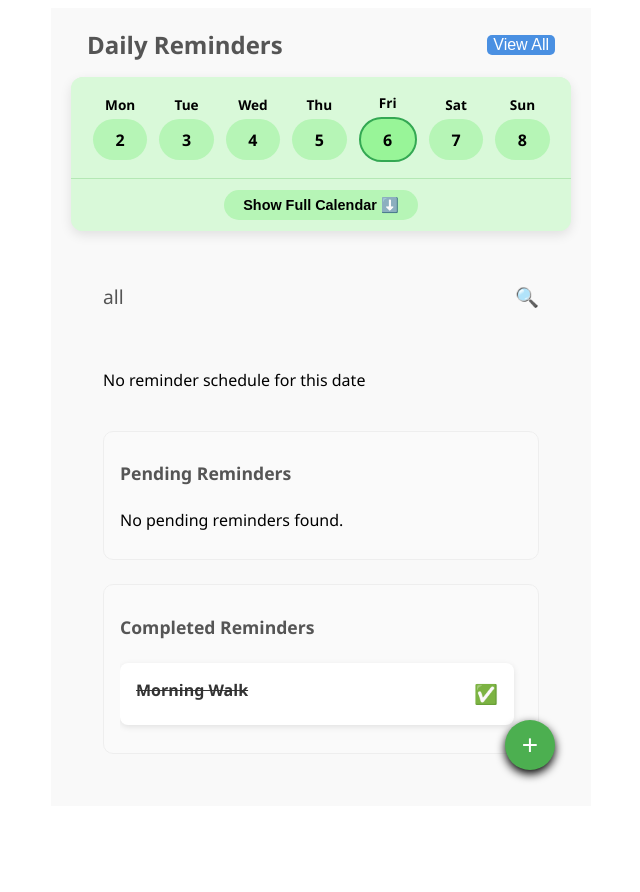
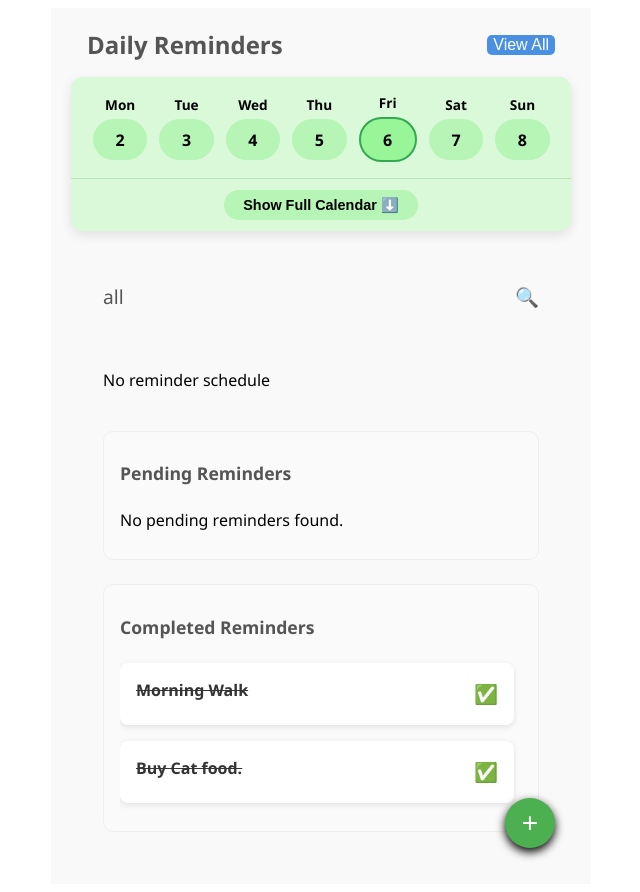
Before and after one commit to ShagunPandey11/Pet-App, a React (Create React App) app: page / in a window 1280 px wide. Shown: the whole page, without its empty margins (319-959 px from the left). Before the commit the page ends 814 px from the top, so only its background shows below. Built offline with nearby package versions, Linux system fonts and the light colour scheme; data requests are answered from the project's data file.

Commit message:
added Readme file to explain details

```diff
--- a/db.json
+++ b/db.json
@@ -14,11 +14,11 @@
     },
     {
       "id": "1749306592755",
-      "title": "Feed brownie",
+      "title": "Feed brownie a chicken",
       "pet": "Brownie",
       "category": "Feeding",
       "note": "",
-      "startdate": "2025-06-08",
+      "startdate": "2025-06-09",
       "endDate": null,
       "time": "19:03",
       "frequency": "Daily",
@@ -35,6 +35,42 @@
       "time": "22:25",
       "frequency": "Daily",
       "status": "pending"
+    },
+    {
+      "id": "1749376231871",
+      "title": "Buy Cat food.",
+      "pet": "Brownie",
+      "category": "Feeding",
+      "note": "",
+      "startdate": "2025-06-04",
+      "endDate": null,
+      "time": "15:25",
+      "frequency": "Daily",
+      "status": "completed"
+    },
+    {
+      "id": "1749376511690",
+      "title": "Regular checkup of Brownie",
+      "pet": "Brownie",
+      "category": "Health",
+      "note": "",
+      "startdate": "2025-06-15",
+      "endDate": null,
+      "time": "08:17",
+      "frequency": "Daily",
+      "status": "pending"
+    },
+    {
+      "id": "1749376704770",
+      "title": "Feed Simba.",
+      "pet": "Simba",
+      "category": "Feeding",
+      "note": "",
+      "startdate": "2025-06-09",
+      "endDate": null,
+      "time": "15:30",
+      "frequency": "Daily",
+      "status": "pending"
     }
   ]
 }
--- a/src/Components/ReminderCard.js
+++ b/src/Components/ReminderCard.js
@@ -18,9 +18,9 @@ function ReminderCard({ reminder, onEdit, onDelete, onComplete, showCompleteButt
 
         {reminder.status === 'pending' && (
           <p className="reminder-meta">
-             <span>{reminder.pet}</span>
-             <span>{reminder.time}</span>
-             <span>{reminder.frequency}</span>
+             <span>🐾 { reminder.pet}</span>
+             <span>⏰ { reminder.time}</span>
+             <span>🔁 {reminder.frequency}</span>
         </p> )}
       </div>
 
--- a/src/Components/ReminderFilter.js
+++ b/src/Components/ReminderFilter.js
@@ -21,9 +21,9 @@ const ReminderFilter = ({ filters, setFilters }) => {
         Time:
         <select value={filters.timeFilter} onChange={handleTimeFilterChange}>
           <option value="all">All</option>
-          <option value="morning">Morning (Before 12 PM)</option>
-          <option value="afternoon">Afternoon (12 PM - 5 PM)</option>
-          <option value="evening">Evening (After 5 PM)</option>
+          <option value="morning">☀️  Morning (Before 12 PM)</option>
+          <option value="afternoon">🌤️ Afternoon (12 PM - 5 PM)</option>
+          <option value="evening">🌙  Evening (After 5 PM)</option>
         </select>
       </label>
 
--- a/src/Components/ReminderList.jsx
+++ b/src/Components/ReminderList.jsx
@@ -33,7 +33,7 @@ const ReminderList = ({ reminders, selectedDate, viewAll, onEdit, onDelete, onCo
       </div>
       {showFilters &&  <ReminderFilter filters={filters} setFilters={setFilters} />}
       <div className='reminder-scroll-section'>
-      {All.length === 0 && <p>No reminder schedule for this date</p>}
+      {All.length === 0 && <p>No reminder schedule </p>}
       {All.map(reminder => (
         <ReminderCard
           key={reminder.id}
```
Also changed, not shown: 1 other file (tests, documents, lock files or other folders).
